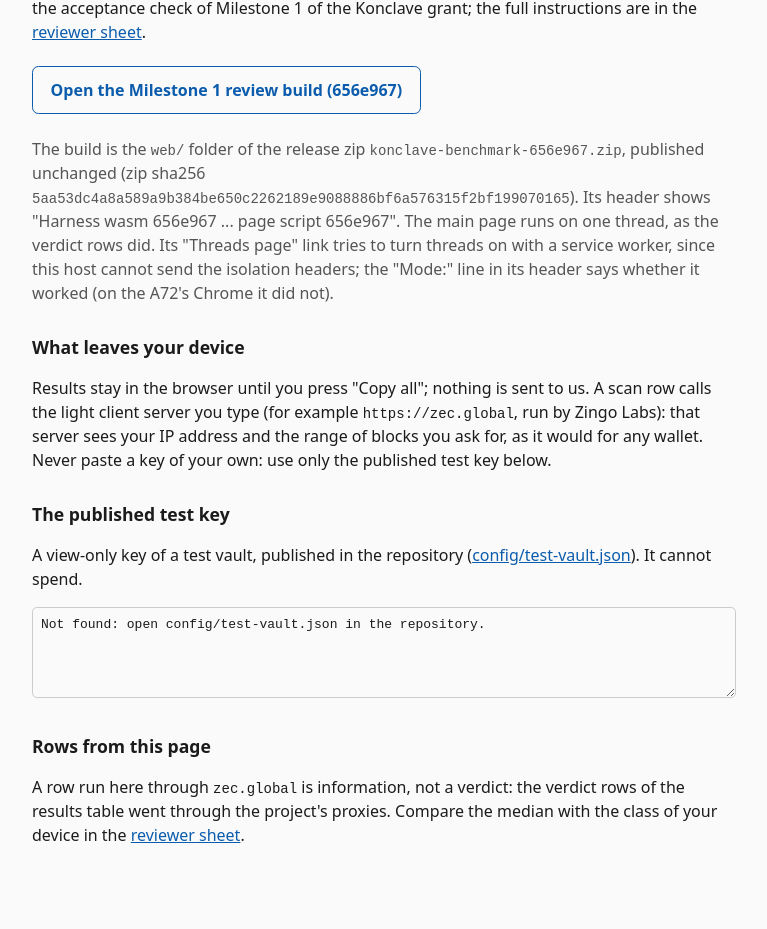
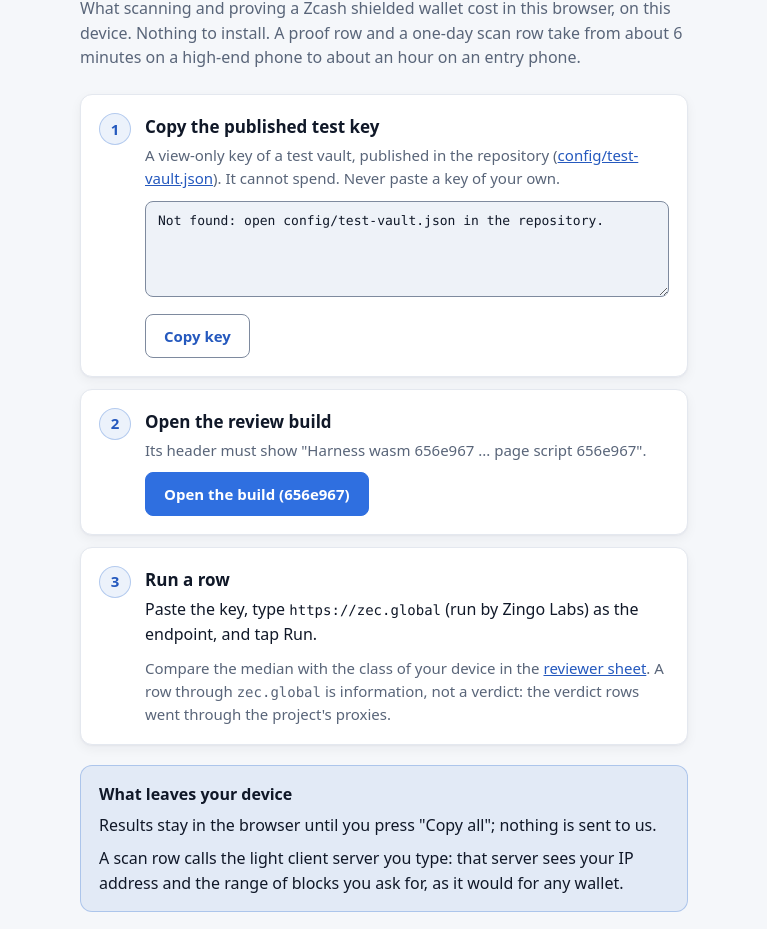
Before and after one commit to deegalabs/konclave-benchmark, a plain HTML site: page pages/index.html in a window 1280 px wide. Shown: the part 102-1031 px from the top of the page, without its empty margins (256-1023 px from the left). Drawn offline with Linux system fonts and the light colour scheme; no server answers.

Commit message:
feat: the reviewer landing page in three steps, with Konclave colours
Numbered steps, a button that copies the published test key, the privacy note in its own box and the build checks folded under Details; light and dark from the Konclave tokens, system fonts so the page loads nothing from elsewhere.

Co-Authored-By: Claude <noreply@anthropic.com>

```diff
--- a/pages/index.html
+++ b/pages/index.html
@@ -4,37 +4,112 @@
 <meta charset="utf-8">
 <meta name="viewport" content="width=device-width, initial-scale=1">
 <meta http-equiv="Content-Security-Policy" content="default-src 'self'; script-src 'self'; style-src 'self' 'unsafe-inline'; connect-src 'self'; img-src 'self'; object-src 'none'; base-uri 'none'; form-action 'none'">
+<meta name="color-scheme" content="light dark">
 <title>Konclave benchmark</title>
 <style>
-:root { color-scheme: light dark; --fg: #1b1b1b; --bg: #fafafa; --muted: #555; --line: #ccc; --accent: #0b5cad; }
-@media (prefers-color-scheme: dark) { :root { --fg: #e8e8e8; --bg: #141414; --muted: #aaa; --line: #444; --accent: #6aa8ff; } }
-body { font: 16px/1.5 system-ui, sans-serif; color: var(--fg); background: var(--bg); max-width: 44rem; margin: 0 auto; padding: 1.5rem 1rem 3rem; }
-h1 { font-size: 1.4rem; margin: 0 0 .5rem; }
-h2 { font-size: 1.1rem; margin: 1.8rem 0 .4rem; }
-a { color: var(--accent); }
-.go { display: inline-block; padding: .7rem 1.1rem; border: 1px solid var(--accent); border-radius: .4rem; text-decoration: none; font-weight: 600; margin: .4rem 0; }
-textarea { width: 100%; box-sizing: border-box; font: 13px/1.4 ui-monospace, monospace; color: var(--fg); background: transparent; border: 1px solid var(--line); border-radius: .3rem; padding: .5rem; }
-code { font: 14px ui-monospace, monospace; overflow-wrap: anywhere; }
-.muted { color: var(--muted); }
+:root {
+  --surface-0: #F5F7FA; --surface-1: #FFFFFF; --surface-2: #EEF2F8;
+  --text: #101828; --text-muted: #596579; --line: #E4E8EF; --line-strong: #7E8A9E;
+  --accent: #2F6FE0; --accent-ink: #2559BE; --accent-soft: rgba(47,111,208,.09); --accent-line: rgba(47,111,208,.30); --on-accent: #FFFFFF;
+  --success-text: #0E6F4F;
+  --radius: 12px; --radius-sm: 8px;
+  --shadow-sm: 0 1px 2px rgba(16,24,40,.04), 0 4px 12px rgba(16,24,40,.05);
+  --font-sans: system-ui, -apple-system, "Segoe UI", Roboto, sans-serif;
+  --font-mono: ui-monospace, "SF Mono", Menlo, Consolas, monospace;
+}
+@media (prefers-color-scheme: dark) {
+  :root {
+    --surface-0: #0f141a; --surface-1: #151b22; --surface-2: #1a212a;
+    --text: #e7edf3; --text-muted: #9aa6b2; --line: #28313c; --line-strong: #5d6d82;
+    --accent: #57a6ff; --accent-ink: #6cb2ff; --accent-soft: rgba(87,166,255,.10); --accent-line: rgba(87,166,255,.32); --on-accent: #0f141a;
+    --success-text: #5ed39a;
+    --shadow-sm: 0 1px 2px rgba(0,0,0,.3), 0 8px 26px rgba(0,0,0,.34);
+  }
+}
+* { box-sizing: border-box; }
+body { margin: 0; background: var(--surface-0); color: var(--text); font: 16px/1.55 var(--font-sans); }
+main { max-width: 40rem; margin: 0 auto; padding: 28px 16px 48px; }
+.eyebrow { margin: 0 0 6px; font-size: 13px; font-weight: 600; letter-spacing: .04em; text-transform: uppercase; color: var(--text-muted); }
+h1 { margin: 0 0 10px; font-size: 28px; line-height: 1.2; letter-spacing: -.01em; }
+.lead { margin: 0 0 24px; color: var(--text-muted); }
+a { color: var(--accent-ink); }
+ol.steps { list-style: none; margin: 0 0 20px; padding: 0; display: grid; gap: 12px; }
+.step { display: grid; grid-template-columns: 32px 1fr; gap: 14px; padding: 18px; background: var(--surface-1); border: 1px solid var(--line); border-radius: var(--radius); box-shadow: var(--shadow-sm); }
+.num { width: 32px; height: 32px; border-radius: 50%; display: grid; place-items: center; font-weight: 700; font-size: 15px; background: var(--accent-soft); color: var(--accent-ink); border: 1px solid var(--accent-line); }
+.step h2 { margin: 3px 0 6px; font-size: 17px; line-height: 1.3; }
+.step p { margin: 0 0 10px; }
+.step p:last-child { margin-bottom: 0; }
+.muted { color: var(--text-muted); font-size: 15px; }
+code { font: 14px var(--font-mono); overflow-wrap: anywhere; }
+.keybox { width: 100%; min-height: 96px; resize: vertical; padding: 10px 12px; font: 13px/1.45 var(--font-mono); color: var(--text); background: var(--surface-2); border: 1px solid var(--line-strong); border-radius: var(--radius-sm); }
+.row { display: flex; flex-wrap: wrap; align-items: center; gap: 10px; margin-top: 10px; }
+.btn { display: inline-flex; align-items: center; justify-content: center; min-height: 44px; padding: 0 18px; border-radius: var(--radius-sm); font: 600 15px var(--font-sans); text-decoration: none; cursor: pointer; }
+.btn-primary { background: var(--accent); color: var(--on-accent); border: 1px solid var(--accent); }
+.btn-ghost { background: transparent; color: var(--accent-ink); border: 1px solid var(--line-strong); }
+.btn:focus-visible { outline: 3px solid var(--accent-line); outline-offset: 2px; }
+.status { font-size: 14px; color: var(--success-text); min-height: 1.2em; }
+.note { margin: 0 0 20px; padding: 16px 18px; background: var(--accent-soft); border: 1px solid var(--accent-line); border-radius: var(--radius); }
+.note h2 { margin: 0 0 6px; font-size: 16px; }
+.note p { margin: 0 0 8px; }
+.note p:last-child { margin: 0; }
+details { padding: 14px 18px; background: var(--surface-1); border: 1px solid var(--line); border-radius: var(--radius); }
+summary { cursor: pointer; font-weight: 600; min-height: 28px; }
+details p { margin: 10px 0 0; font-size: 15px; color: var(--text-muted); }
+footer { margin-top: 28px; font-size: 14px; color: var(--text-muted); }
 </style>
 </head>
 <body>
+<main>
+<p class="eyebrow">Konclave · Milestone 1 review</p>
 <h1>Konclave benchmark</h1>
-<p>What scanning and proving a Zcash shielded wallet cost in this browser, on this device. This is the acceptance check of Milestone 1 of the Konclave grant; the full instructions are in the <a href="https://github.com/deegalabs/konclave-benchmark/blob/main/docs/reviewer.md">reviewer sheet</a>.</p>
+<p class="lead">What scanning and proving a Zcash shielded wallet cost in this browser, on this device. Nothing to install. A proof row and a one-day scan row take from about 6 minutes on a high-end phone to about an hour on an entry phone.</p>
 
-<p><a class="go" href="./m1-review-656e967/">Open the Milestone 1 review build (656e967)</a></p>
-<p class="muted">The build is the <code>web/</code> folder of the release zip <code>konclave-benchmark-656e967.zip</code>, published unchanged (zip sha256 <code>5aa53dc4a8a589a9b384be650c2262189e9088886bf6a576315f2bf199070165</code>). Its header shows "Harness wasm 656e967 ... page script 656e967". The main page runs on one thread, as the verdict rows did. Its "Threads page" link tries to turn threads on with a service worker, since this host cannot send the isolation headers; the "Mode:" line in its header says whether it worked (on the A72's Chrome it did not).</p>
+<ol class="steps">
+  <li class="step">
+    <span class="num" aria-hidden="true">1</span>
+    <div>
+      <h2>Copy the published test key</h2>
+      <p class="muted">A view-only key of a test vault, published in the repository (<a href="https://github.com/deegalabs/konclave-benchmark/blob/main/config/test-vault.json">config/test-vault.json</a>). It cannot spend. Never paste a key of your own.</p>
+      <textarea id="key" class="keybox" readonly aria-label="Published test key">Loading...</textarea>
+      <noscript><p class="muted">Without JavaScript the key is not shown here: open config/test-vault.json in the repository.</p></noscript>
+      <div class="row">
+        <button id="copy" class="btn btn-ghost" type="button" hidden>Copy key</button>
+        <span id="copied" class="status" role="status" aria-live="polite"></span>
+      </div>
+    </div>
+  </li>
+  <li class="step">
+    <span class="num" aria-hidden="true">2</span>
+    <div>
+      <h2>Open the review build</h2>
+      <p class="muted">Its header must show "Harness wasm 656e967 ... page script 656e967".</p>
+      <div class="row"><a class="btn btn-primary" href="./m1-review-656e967/">Open the build (656e967)</a></div>
+    </div>
+  </li>
+  <li class="step">
+    <span class="num" aria-hidden="true">3</span>
+    <div>
+      <h2>Run a row</h2>
+      <p>Paste the key, type <code>https://zec.global</code> (run by Zingo Labs) as the endpoint, and tap Run.</p>
+      <p class="muted">Compare the median with the class of your device in the <a href="https://github.com/deegalabs/konclave-benchmark/blob/main/docs/reviewer.md">reviewer sheet</a>. A row through <code>zec.global</code> is information, not a verdict: the verdict rows went through the project's proxies.</p>
+    </div>
+  </li>
+</ol>
 
-<h2>What leaves your device</h2>
-<p>Results stay in the browser until you press "Copy all"; nothing is sent to us. A scan row calls the light client server you type (for example <code>https://zec.global</code>, run by Zingo Labs): that server sees your IP address and the range of blocks you ask for, as it would for any wallet. Never paste a key of your own: use only the published test key below.</p>
+<section class="note" aria-labelledby="leaves">
+  <h2 id="leaves">What leaves your device</h2>
+  <p>Results stay in the browser until you press "Copy all"; nothing is sent to us.</p>
+  <p>A scan row calls the light client server you type: that server sees your IP address and the range of blocks you ask for, as it would for any wallet.</p>
+</section>
 
-<h2>The published test key</h2>
-<p>A view-only key of a test vault, published in the repository (<a href="https://github.com/deegalabs/konclave-benchmark/blob/main/config/test-vault.json">config/test-vault.json</a>). It cannot spend.</p>
-<textarea id="key" rows="4" readonly aria-label="Published test key">Loading...</textarea>
-<noscript><p>Without JavaScript the key is not shown here: open config/test-vault.json in the repository.</p></noscript>
+<details>
+  <summary>Details for checking the build</summary>
+  <p>The build is the <code>web/</code> folder of the release zip <code>konclave-benchmark-656e967.zip</code>, published unchanged after its sha256 was checked (<code>5aa53dc4a8a589a9b384be650c2262189e9088886bf6a576315f2bf199070165</code>) and every file compared with the zip.</p>
+  <p>The main page runs on one thread, as the verdict rows did. Its "Threads page" link tries to turn threads on with a service worker, since this host cannot send the isolation headers; the "Mode:" line in its header says whether it worked (on the A72's Chrome it did not).</p>
+</details>
 
-<h2>Rows from this page</h2>
-<p>A row run here through <code>zec.global</code> is information, not a verdict: the verdict rows of the results table went through the project's proxies. Compare the median with the class of your device in the <a href="https://github.com/deegalabs/konclave-benchmark/blob/main/docs/reviewer.md">reviewer sheet</a>.</p>
+<footer>Source, method and results: <a href="https://github.com/deegalabs/konclave-benchmark">github.com/deegalabs/konclave-benchmark</a>.</footer>
+</main>
 <script src="./landing.js"></script>
 </body>
 </html>
--- a/pages/landing.js
+++ b/pages/landing.js
@@ -1,6 +1,20 @@
 // SPDX-License-Identifier: MIT OR Apache-2.0
-// Shows the published test key, copied from the release zip by the Pages workflow (test-vault.json next to this page).
+// Shows the published test key, copied from the release zip by the Pages workflow (test-vault.json next to this page),
+// and a button that copies it.
+const box = document.getElementById('key');
+const copy = document.getElementById('copy');
+const status = document.getElementById('copied');
 fetch('./test-vault.json')
   .then((r) => (r.ok ? r.json() : Promise.reject(new Error(String(r.status)))))
-  .then((v) => { document.getElementById('key').value = v.ufvk; })
-  .catch(() => { document.getElementById('key').value = 'Not found: open config/test-vault.json in the repository.'; });
+  .then((v) => { box.value = v.ufvk; copy.hidden = false; })
+  .catch(() => { box.value = 'Not found: open config/test-vault.json in the repository.'; });
+copy.addEventListener('click', async () => {
+  try {
+    await navigator.clipboard.writeText(box.value);
+    status.textContent = 'Copied.';
+  } catch {
+    box.focus();
+    box.select();
+    status.textContent = 'Selected: copy it with your keyboard or the menu.';
+  }
+});
```
